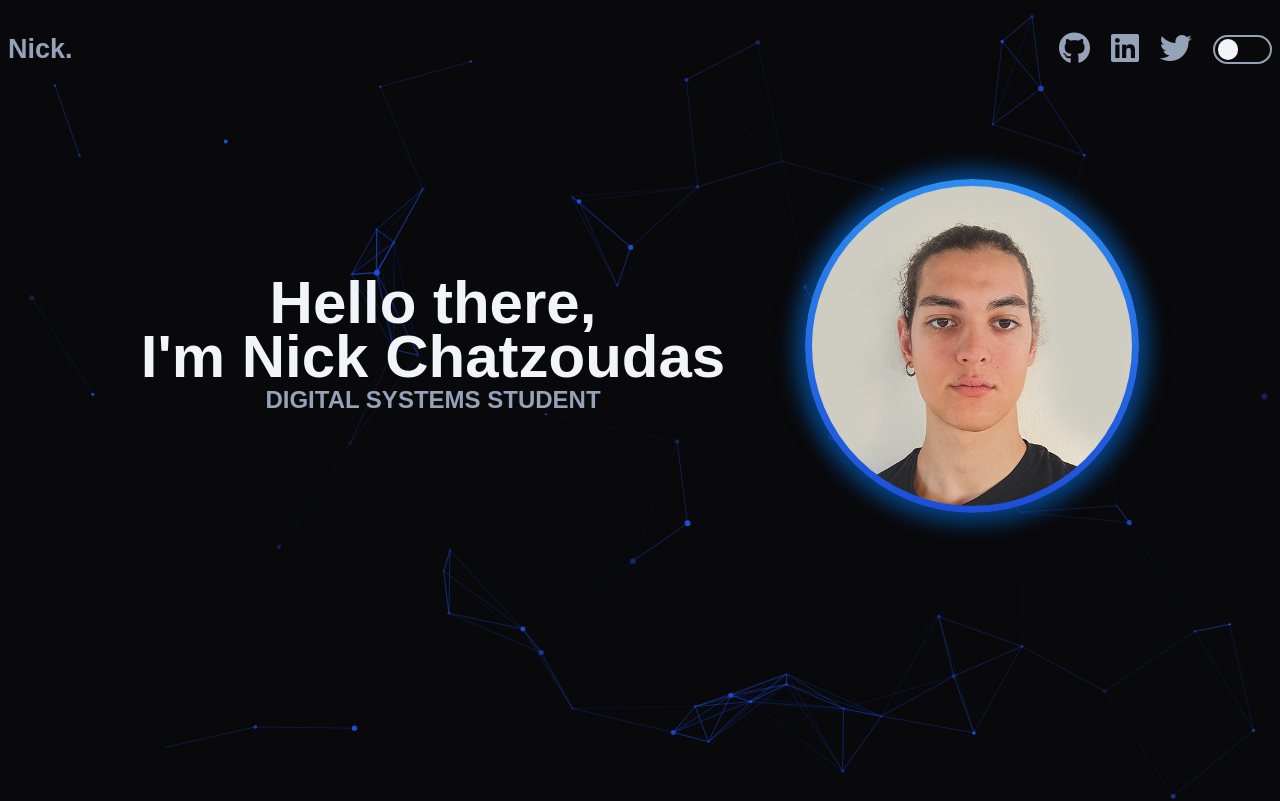
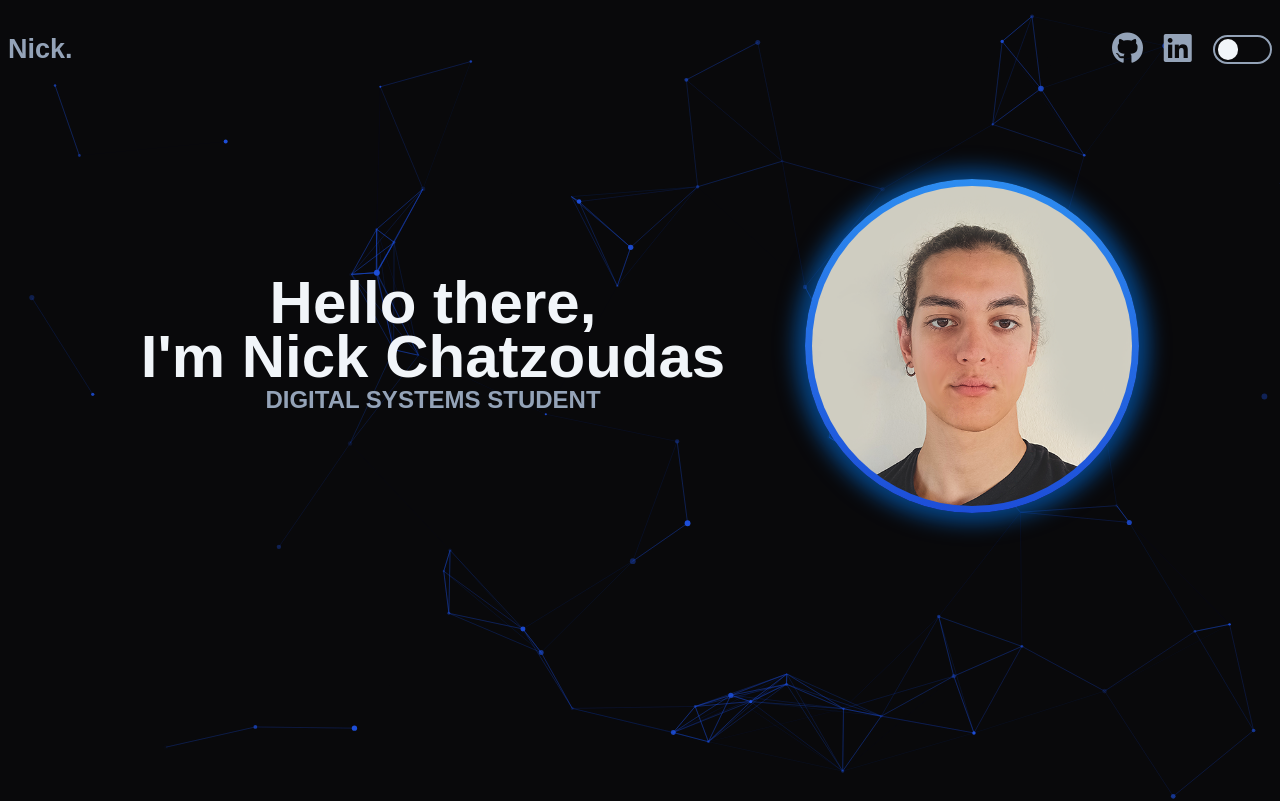
Before and after one commit to Nikos-Chatzoudas/portofolio, a website built with Vite: page index.html in a window 1280 px wide. Shown: the top 801 px of the page. Built offline with nearby package versions, Linux system fonts and the light colour scheme; a web font is replaced by a local one.

Commit message:
Update index.html

```diff
--- a/index.html
+++ b/index.html
@@ -47,15 +47,6 @@
                   target="_blank"
                 >
                   <i class="fab fa-linkedin fa-2x"></i>
-                </a>
-              </li>
-              <li>
-                <a
-                  class="header__link"
-                  href="https://twitter.com/chatzoudakos"
-                  target="_blank"
-                >
-                  <i class="fab fa-twitter fa-2x"></i>
                 </a>
               </li>
               <li>
```
